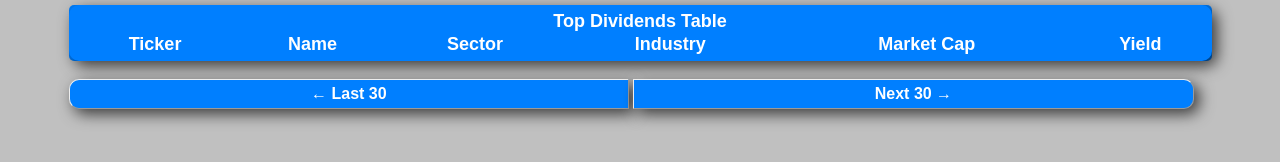
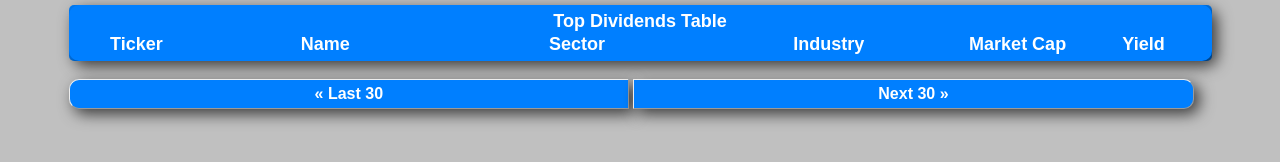
Before and after one commit to jerryvig/dividends-nanohttpd, a plain HTML site: page index.html in a window 1280 px wide. Drawn offline with nearby package versions, Linux system fonts and the light colour scheme; no server answers.

Commit message:
11:41 pm commit

```diff
--- a/index.html
+++ b/index.html
@@ -12,19 +12,19 @@
 				<th colspan="6">Top Dividends Table</th>
 			</tr>
 			<tr class="blue-row-header">
-				<th id="tickerColumnHeader">Ticker</th>
-				<th id="nameColumnHeader">Name</th>
-				<th id="sectorColumnHeader">Sector</th>
-				<th id="industryColumnHeader">Industry</th>
-				<th id="marketCapColumnHeader">Market Cap</th>
-				<th id="yieldColumnHeader">Yield</th>
+				<th id="tickerColumnHeader" style="width:11%">Ticker</th>
+				<th id="nameColumnHeader" style="width:22%">Name</th>
+				<th id="sectorColumnHeader" style="width:22%">Sector</th>
+				<th id="industryColumnHeader" style="width:22%">Industry</th>
+				<th id="marketCapColumnHeader" style="width:11%">Market Cap</th>
+				<th id="yieldColumnHeader" style="width:11%">Yield</th>
 			</tr>
 		</table>
 	</div>
 	<br>
 	<div style="width:90%;margin:0 auto;">
-			<div id="lastButton" class="div-button">&larr; Last 30</div>
-			<div id="nextButton" class="div-button">Next 30 &rarr;</div>
+			<div id="lastButton" class="div-button">&laquo; Last 30</div>
+			<div id="nextButton" class="div-button">Next 30 &raquo;</div>
 			<br>
 			<br>
 	</div>
```
